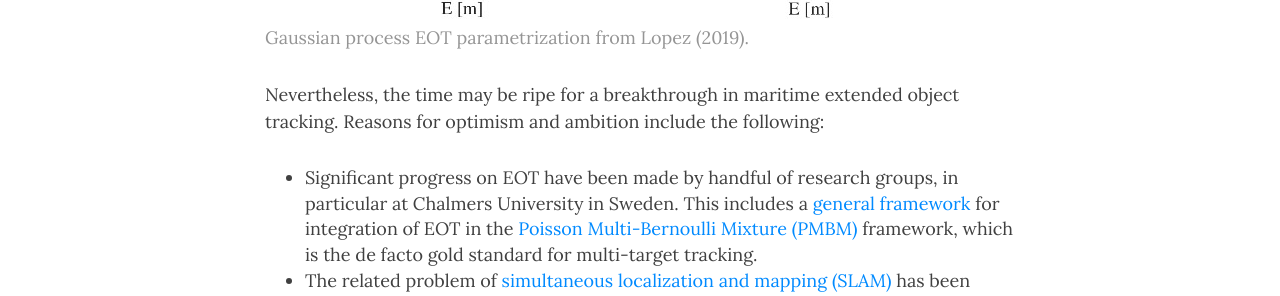
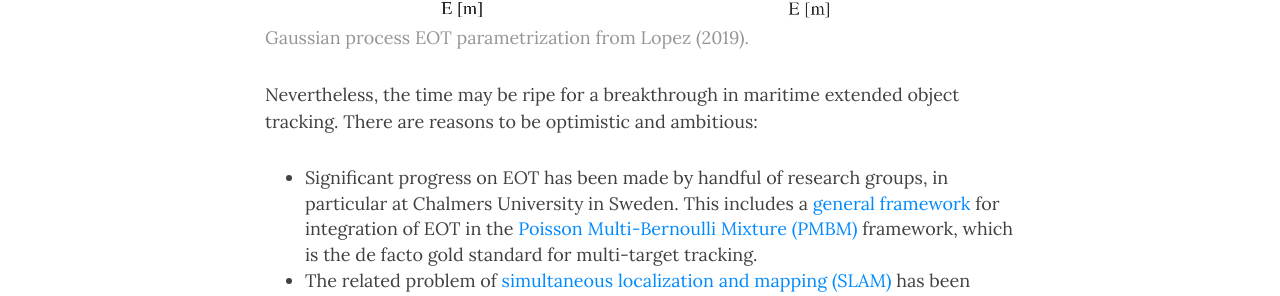
Before and after one commit to autosit/autosit.github.io, a Jekyll site: the page built from _posts/2020-04-08-multisensor-eot.md, in a window 1280 px wide and 900 px high, scrolled down 1663 px. Shown: the part 177-473 px from the top of the window. Built offline with Jekyll 4.4.1, drawn with Linux system fonts in a browser that asks for light colours; nearby versions of some CDN libraries.

Commit message:
further revisions ms eot

```diff
--- a/_posts/2020-04-08-multisensor-eot.md
+++ b/_posts/2020-04-08-multisensor-eot.md
@@ -24,9 +24,9 @@ While the traditional tracking methods from the 70s and 80s have assumed that al
 |<img src="{{site.url}}/assets/gpeot.jpg" width="700"> |
 | <span style="color:#959595">Gaussian process EOT parametrization from Lopez (2019). </span>|
 
-Nevertheless, the time may be ripe for a breakthrough in maritime extended object tracking. Reasons for optimism and ambition include the following:
+Nevertheless, the time may be ripe for a breakthrough in maritime extended object tracking. There are reasons to be optimistic and ambitious:
 
-* Significant progress on EOT have been made by handful of research groups, in particular at Chalmers University in Sweden. This includes a [general framework] for integration of EOT in the [Poisson Multi-Bernoulli Mixture (PMBM)] framework, which is the de facto gold standard for multi-target tracking.
+* Significant progress on EOT has been made by handful of research groups, in particular at Chalmers University in Sweden. This includes a [general framework] for integration of EOT in the [Poisson Multi-Bernoulli Mixture (PMBM)] framework, which is the de facto gold standard for multi-target tracking.
 * The related problem of [simultaneous localization and mapping (SLAM)] has been extensively researched over the last decade. It may be possible to adapt techniques from SLAM to EOT (e.g., pose graph optimization).
 
 ## Scope
```
